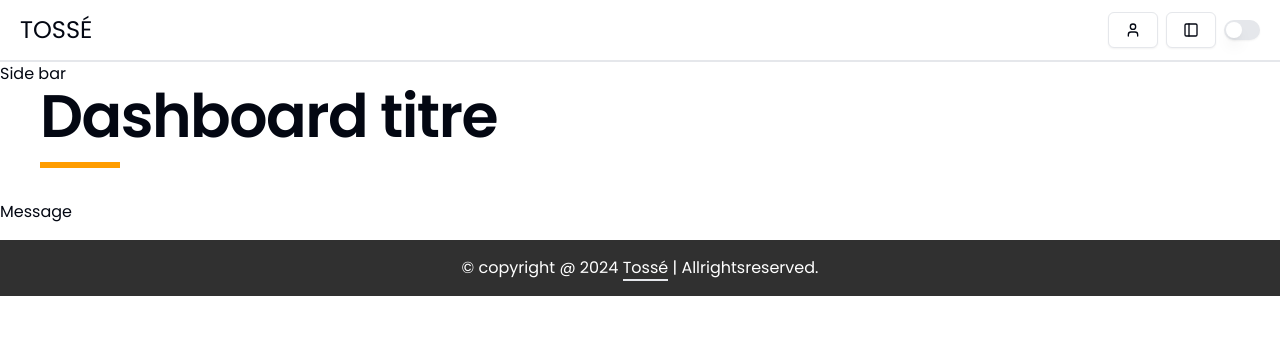
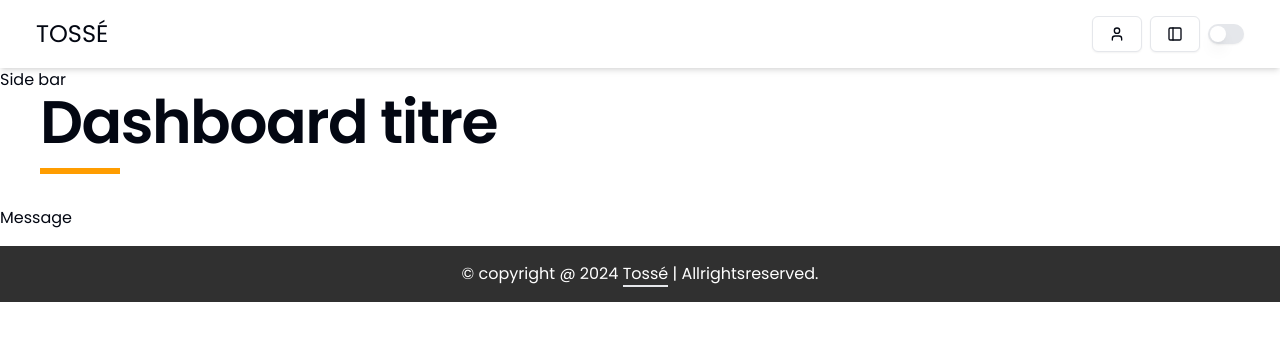
Before and after one commit to tossemoro/tosse-backoffice, a Next.js app: page / in a window 1280 px wide. Shown: the top 340 px of the page. Built offline with nearby package versions, Linux system fonts and the light colour scheme.

Commit message:
integration de la nouvelle logique de composant theme dans le header

```diff
--- a/components/global/header.tsx
+++ b/components/global/header.tsx
@@ -1,19 +1,23 @@
-"use client";
 import { PanelLeft, User } from "lucide-react";
-import { Switch } from "@/components/ui/switch";
 import * as React from "react";
 import Link from "next/link";
-import { useTheme } from "next-themes";
 import { FC } from "react";
 import { AppContainer } from "./app-container";
 import { Button } from "@/components/ui/button";
+import {
+  DropdownMenu,
+  DropdownMenuContent,
+  DropdownMenuItem,
+  DropdownMenuLabel,
+  DropdownMenuSeparator,
+  DropdownMenuTrigger,
+} from "@/components/ui/dropdown-menu";
+import { ThemeButton } from "./theme-button";
 
 export const Header: FC = () => {
-  const { theme, setTheme } = useTheme();
-
   return (
-    <header className={`border-b-2 py-3`}>
-      <AppContainer className="flex justify-between items-center">
+    <header className="shadow-md">
+      <AppContainer className="flex justify-between items-center gap-4 p-4">
         <Link href="/" className="text-2xl uppercase">
           Tossé
         </Link>
@@ -22,26 +26,12 @@ export const Header: FC = () => {
           <Button variant={"outline"}>
             <PanelLeft className="h-8 w-8" />
           </Button>
-          {/* <Button variant={"outline"} className="px-2"> */}
-            <Switch
-              id="airplane-mode"
-              onClick={() => setTheme(theme === "dark" ? "light" : "dark")}
-            />
-          {/* </Button> */}
+          <ThemeButton />
         </div>
       </AppContainer>
     </header>
   );
 };
-
-import {
-  DropdownMenu,
-  DropdownMenuContent,
-  DropdownMenuItem,
-  DropdownMenuLabel,
-  DropdownMenuSeparator,
-  DropdownMenuTrigger,
-} from "@/components/ui/dropdown-menu";
 
 function UserOptions() {
   return (
@@ -52,7 +42,9 @@ function UserOptions() {
         </Button>
       </DropdownMenuTrigger>
       <DropdownMenuContent>
-        <DropdownMenuLabel className="font-normal">My Account</DropdownMenuLabel>
+        <DropdownMenuLabel className="font-normal">
+          My Account
+        </DropdownMenuLabel>
         <DropdownMenuSeparator />
         <DropdownMenuItem>
           <Link href="/sign-in">Se connecter</Link>
```
